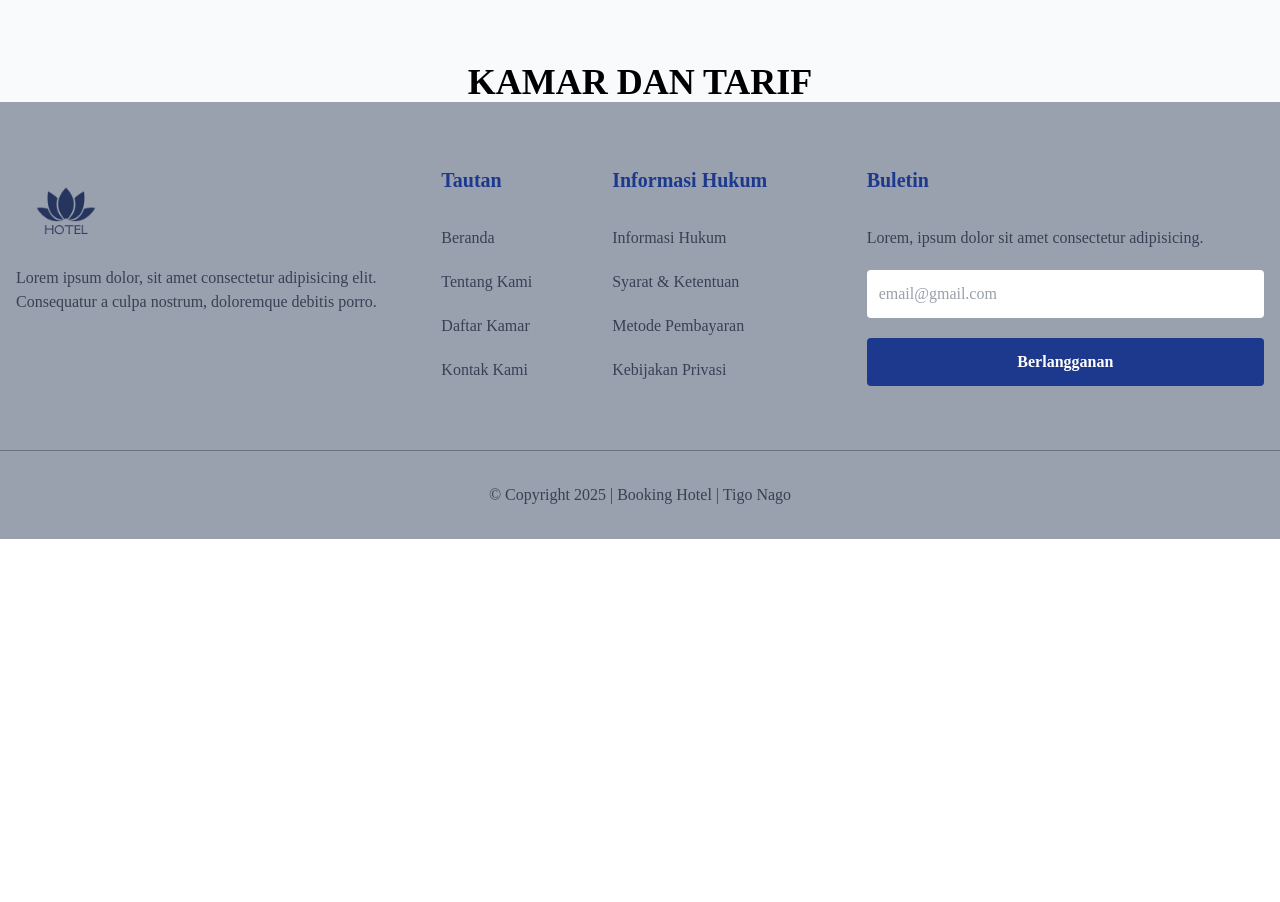
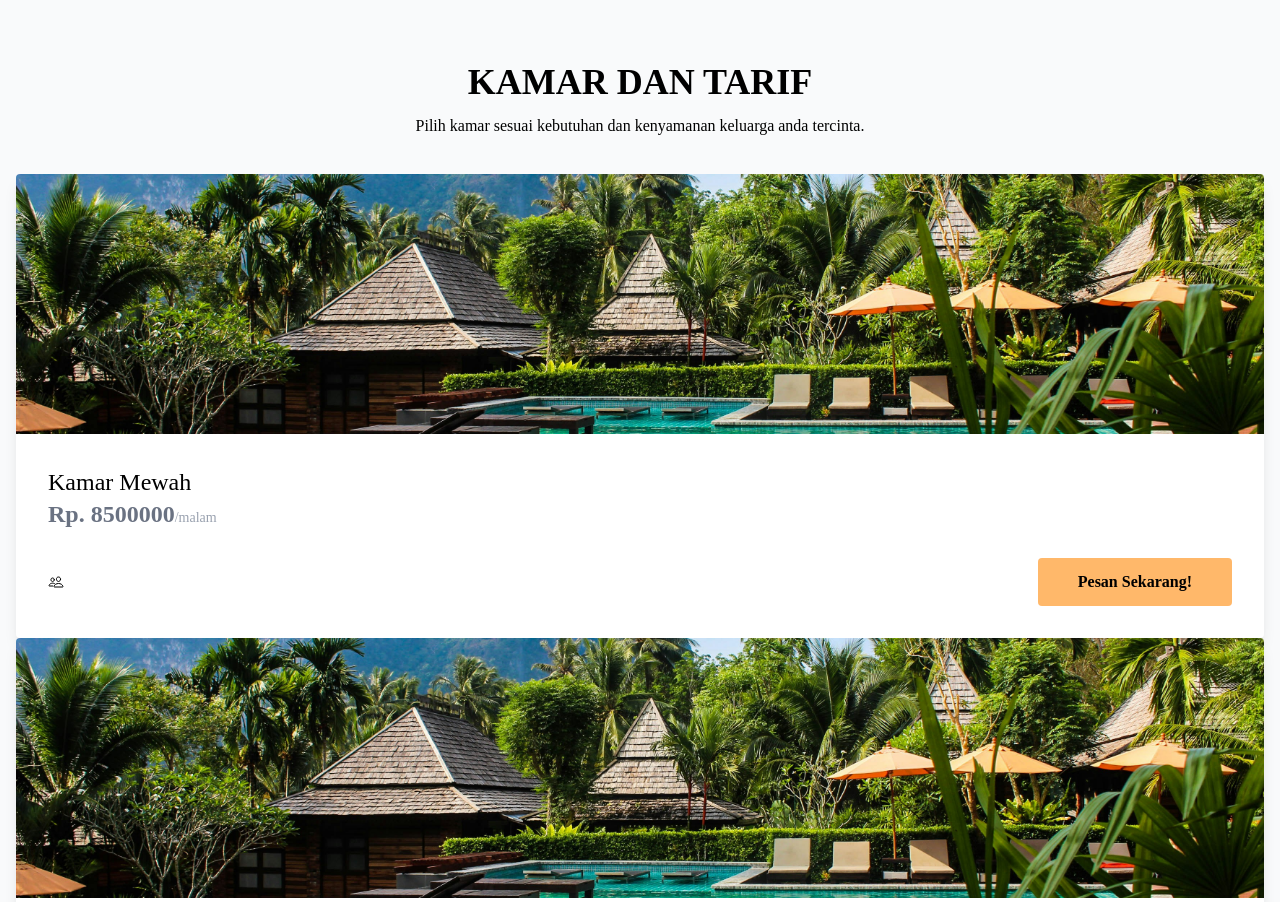
Before and after one commit to mhmddefrizal/BookHotelly-NextJS, a Next.js app in the folder web/: page / in a window 1280 px wide. Shown: the part 802-1704 px from the top of the page. Before the commit the page ends 1341 px from the top, so only its background shows below. Built offline with nearby package versions, Linux system fonts and the light colour scheme.

Commit message:
Penambahan header-section

```diff
--- a/web/app/page.tsx
+++ b/web/app/page.tsx
@@ -8,7 +8,9 @@ export default function Home() {
       <div className="mt-16">
         <div className="text-center">
           <h1 className="text-4xl font-bold uppercase">Kamar dan Tarif</h1>
+          <p className="py-3">Pilih kamar sesuai kebutuhan dan kenyamanan keluarga anda tercinta.</p>
         </div>
+        <Main />
       </div>
     </div>
   );
--- /dev/null
+++ b/web/components/header-section.tsx
@@ -0,0 +1,20 @@
+// import React from 'react'
+
+const HeaderSection = ({
+    title,
+    subTitle
+}:{
+    title: string;
+    subTitle: string;
+}) => {
+  return (
+    <header className="relative h-60 text-white overflow-hidden">
+        <div className="absolute inset-0">
+
+        </div>
+
+    </header>
+  )
+}
+
+export default HeaderSection
--- a/web/components/main.tsx
+++ b/web/components/main.tsx
@@ -3,7 +3,7 @@ import Card from "@/components/card";
 
 const main = () => {
   return (
-    <div className="max-w-screen-xl py-6 pb-20 px-4 mx-auto ">
+    <div className="max-w-7xl py-6 pb-20 px-4 mx-auto ">
         <div className="grip gap-7 md:grid-cols-3">
             <Card />
             <Card />
```
